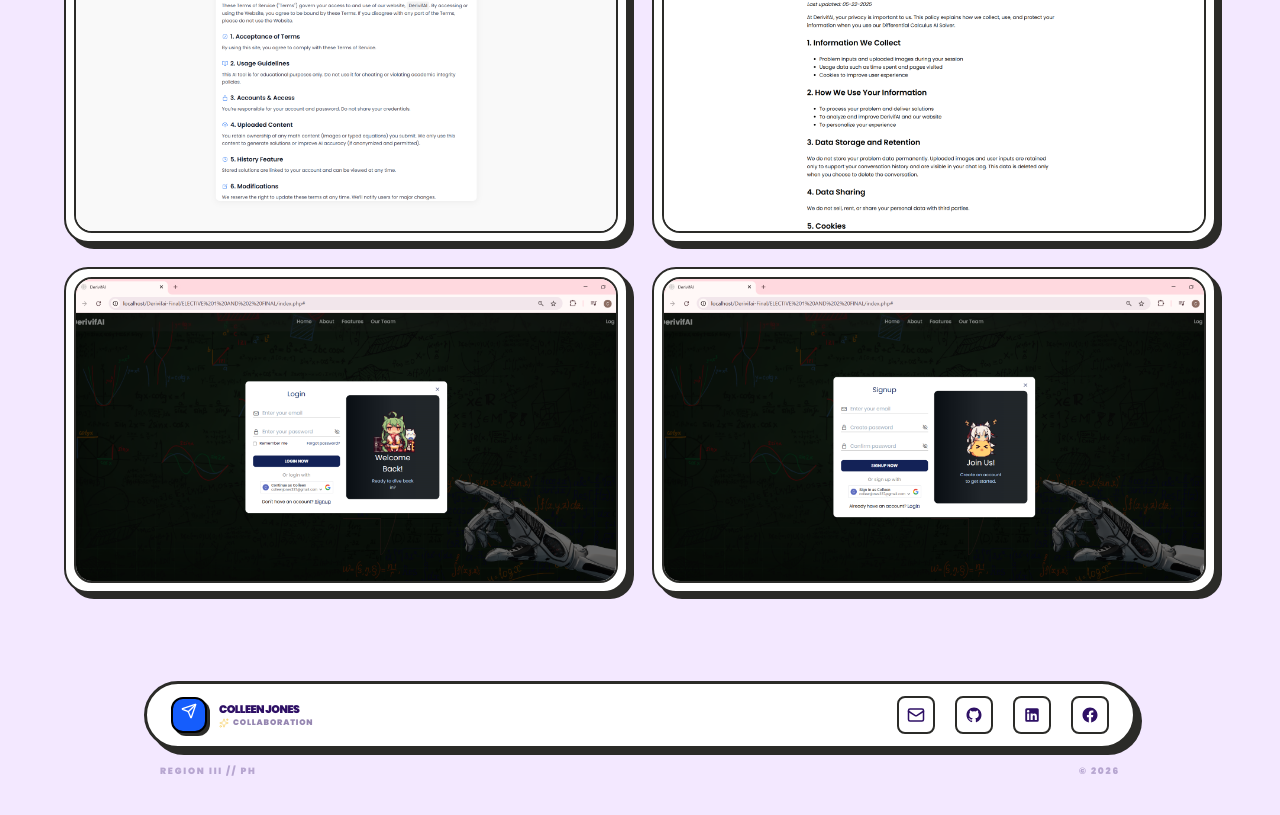
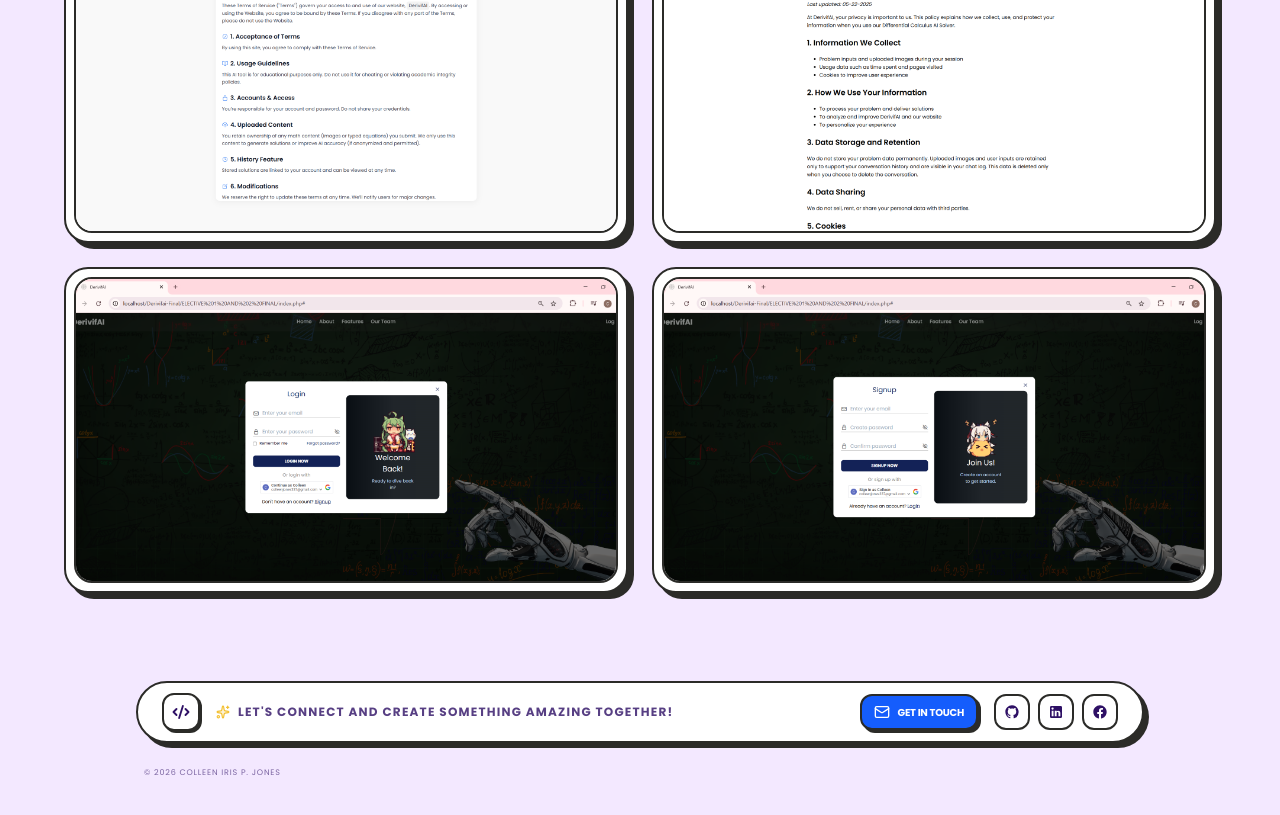
Before and after one commit to Irisszzss/colleen-portfolio, a React (Vite) app: page /derivifai in a window 1280 px wide. Shown: the part 2207-3022 px from the top of the page. Built offline with nearby package versions, Linux system fonts and the light colour scheme.

Commit message:
fixed navbar active when scroll

```diff
--- a/src/components/Footer.tsx
+++ b/src/components/Footer.tsx
@@ -1,5 +1,5 @@
 "use client";
-import { Send, Sparkles, Mail } from 'lucide-react';
+import { Sparkles, Mail, Code2 } from 'lucide-react';
 
 export default function Footer() {
   const socialLinks = [
@@ -9,31 +9,60 @@ export default function Footer() {
   ];
 
   return (
-    <footer className="max-w-5xl mx-auto px-4 pb-20 select-none font-black">
-      <div className="flex flex-col md:flex-row items-center justify-center md:justify-between border-[3px] border-[var(--card-border)] bg-[var(--card-bg)] shadow-[6px_6px_0px_0px_var(--card-shadow)] rounded-2xl md:rounded-full px-6 py-3 transition-all duration-500 gap-4">
-        <div className="hidden md:flex items-center gap-3">
-          <div className="p-2 bg-blue-600 border-2 border-black dark:border-white rounded-xl shadow-[3px_3px_0px_0px_var(--card-shadow)]">
-            <Send size={16} className="text-white animate-bounce" />
+    <footer className="w-full max-w-5xl mx-auto px-2 pb-10 select-none font-poppins">
+      <div
+        style={{
+          backgroundColor: 'var(--card-bg)',
+          borderColor: 'var(--card-border)',
+          boxShadow: '5px 5px 0px 0px var(--card-shadow)',
+          color: 'var(--text-color)'
+        }}
+        className="flex items-center border-[2.5px] rounded-full px-2.5 md:px-6 py-2.5 transition-all duration-500"
+      >
+
+        {/* DESKTOP ONLY: Collaboration Section */}
+        <div className="hidden md:flex items-center gap-4 flex-1">
+          <div
+            style={{ backgroundColor: 'var(--card-bg)', borderColor: 'var(--card-border)' }}
+            className="p-2 border-[2px] rounded-xl shadow-[2px_2px_0px_0px_var(--card-shadow)]"
+          >
+            <Code2 size={18} strokeWidth={2.5} style={{ color: 'var(--text-color)' }} />
           </div>
-          <div className="flex flex-col">
-            <span className="text-[11px] uppercase tracking-tighter text-[var(--text-color)]">Colleen Jones</span>
-            <span className="text-[8px] uppercase opacity-50 flex items-center gap-1 tracking-widest text-[var(--text-color)]">
-              <Sparkles size={10} className="text-yellow-500" /> Collaboration
+          <span className="text-[12px] flex items-center gap-2 uppercase tracking-widest font-bold opacity-80">
+            <Sparkles size={14} className="text-yellow-500 fill-yellow-500/20" />
+            Let's connect and create something amazing together!
           </span>
         </div>
-        </div>
 
-        <div className="flex items-center gap-3 md:gap-5">
-          <a href="mailto:jonescolleeniris08@outlook.com" className="group">
-             <div className="p-2 border-2 border-[var(--card-border)] rounded-lg transition-all hover:bg-blue-600 hover:shadow-[3px_3px_0px_0px_var(--card-shadow)] shadow-none">
-              <Mail size={18} className="text-[var(--text-color)] group-hover:text-white" />
+        {/* MOBILE & DESKTOP: Action Section */}
+        <div className="flex items-center justify-between w-full md:w-auto gap-2 md:gap-4">
+
+          {/* THE BUTTON */}
+          <a href="mailto:jonescolleeniris08@outlook.com" className="block flex-none group">
+            <div
+              style={{ borderColor: 'var(--card-border)' }}
+              className="flex items-center gap-2 px-3 py-2 bg-blue-600 hover:bg-pink-400 text-white border-[2px] rounded-xl shadow-[3px_3px_0px_0px_var(--card-shadow)] active:translate-x-[1px] active:translate-y-[1px] active:shadow-none transition-all"
+            >
+              <Mail size={16} />
+              <span className="text-[10px] font-bold uppercase tracking-tight whitespace-nowrap">
+                Get in touch
+              </span>
             </div>
           </a>
 
+          {/* Social Icons */}
+          <div className="flex items-center gap-2">
             {socialLinks.map((social) => (
-            <a key={social.name} href={social.href} target="_blank" className="group">
-              <div className={`p-2 border-2 border-[var(--card-border)] rounded-lg transition-all ${social.color} hover:shadow-[3px_3px_0px_0px_var(--card-shadow)] shadow-none`}>
-                <svg viewBox="0 0 24 24" className="w-[18px] h-[18px] transition-colors fill-[var(--text-color)] group-hover:fill-black">
+              <a key={social.name} href={social.href} target="_blank" rel="noopener noreferrer" className="block group">
+                <div
+                  style={{ borderColor: 'var(--card-border)' }}
+                  className={`p-2 border-[2px] rounded-xl transition-all ${social.color} hover:shadow-[3px_3px_0px_0px_var(--card-shadow)]`}
+                >
+                  <svg
+                    viewBox="0 0 24 24"
+                    style={{ fill: 'var(--text-color)' }}
+                    className="w-4 h-4 transition-colors group-hover:!fill-black"
+                  >
                     <path d={social.path} />
                   </svg>
                 </div>
@@ -41,11 +70,14 @@ export default function Footer() {
             ))}
           </div>
         </div>
+      </div>
 
-      {/* Attribution */}
-      <div className="mt-4 flex justify-between items-center text-[9px] uppercase opacity-30 tracking-[0.2em] text-[var(--text-color)] px-4">
-        <span>Region III // PH</span>
-        <span>© {new Date().getFullYear()}</span>
+      {/* Bottom Text */}
+      <div
+        style={{ color: 'var(--text-color)' }}
+        className="mt-6 flex justify-between items-center text-[8px] font-normal px-2 uppercase tracking-widest opacity-60 transition-colors duration-500"
+      >
+        <span>&copy; {new Date().getFullYear()} Colleen Iris P. Jones</span>
       </div>
     </footer>
   );
--- a/src/data/portfolio.ts
+++ b/src/data/portfolio.ts
@@ -11,7 +11,7 @@ export const PORTFOLIO_DATA = {
   profile: {
     name: "Colleen Iris",
     lastName: "P. Jones",
-    title: "COLLEEN IRIS P JONES.PROFILE",
+    title: "About",
     bio: "Failures aren't roadblocks, they’re just part of the debugging process. It’s never about being better than everyone else. It’s just you vs. you, pushing to see how much further you can take your own potential.",
     avatar: CJ1,
     lvl: "1",
--- a/src/pages/PortfolioPage.tsx
+++ b/src/pages/PortfolioPage.tsx
@@ -4,7 +4,7 @@ import { useState, useEffect, useRef, Suspense, lazy } from 'react';
 import { useNavigate, useLocation } from 'react-router-dom';
 import {
   FileText, Database, Globe, ArrowUpRight, ChevronRight, ChevronLeft,
-  Code2, Monitor, Download, ShieldCheck, Clock, MapPin, Activity, Layout
+  Code2, Monitor, Download, Sparkles, Clock, MapPin, Activity, Layout
 } from 'lucide-react';
 import { Loader, SkillCard, EducationCard } from '../components';
 import { PORTFOLIO_DATA } from '../data/portfolio';
@@ -62,10 +62,8 @@ export default function PortfolioPage() {
           const element = document.getElementById(targetId);
           if (element) {
             const isMobile = window.innerWidth < 768;
-            // Set this to match your Navbar height exactly
             const offset = isMobile ? 80 : 100;
 
-            // Get absolute position relative to document
             const elementPosition = element.getBoundingClientRect().top + window.scrollY;
             const offsetPosition = elementPosition - offset;
 
@@ -98,7 +96,7 @@ export default function PortfolioPage() {
 
           <div className="order-2 lg:order-1 lg:col-span-8 space-y-6 relative z-10 flex flex-col items-center lg:items-start text-center lg:text-left">
             <div className="inline-flex items-center gap-2 px-3 py-1 bg-[color:var(--card-bg)] border border-blue-600 rounded-full text-[9px] md:text-[10px] font-black uppercase tracking-widest text-blue-600 shadow-[2px_2px_0px_0px_#2563eb]">
-              <ShieldCheck size={14} /> {profile.title}
+              <Sparkles size={14} /> {profile.title}
             </div>
 
             <h1 className="text-3xl sm:text-4xl md:text-5xl lg:text-6xl font-black leading-[0.9] tracking-tighter uppercase text-[color:var(--text-color)]">
```
Also changed, not shown: src/components/ScrollToTop.tsx (+24 -11 lines). Lines whose indentation alone changed are shown as unchanged.
